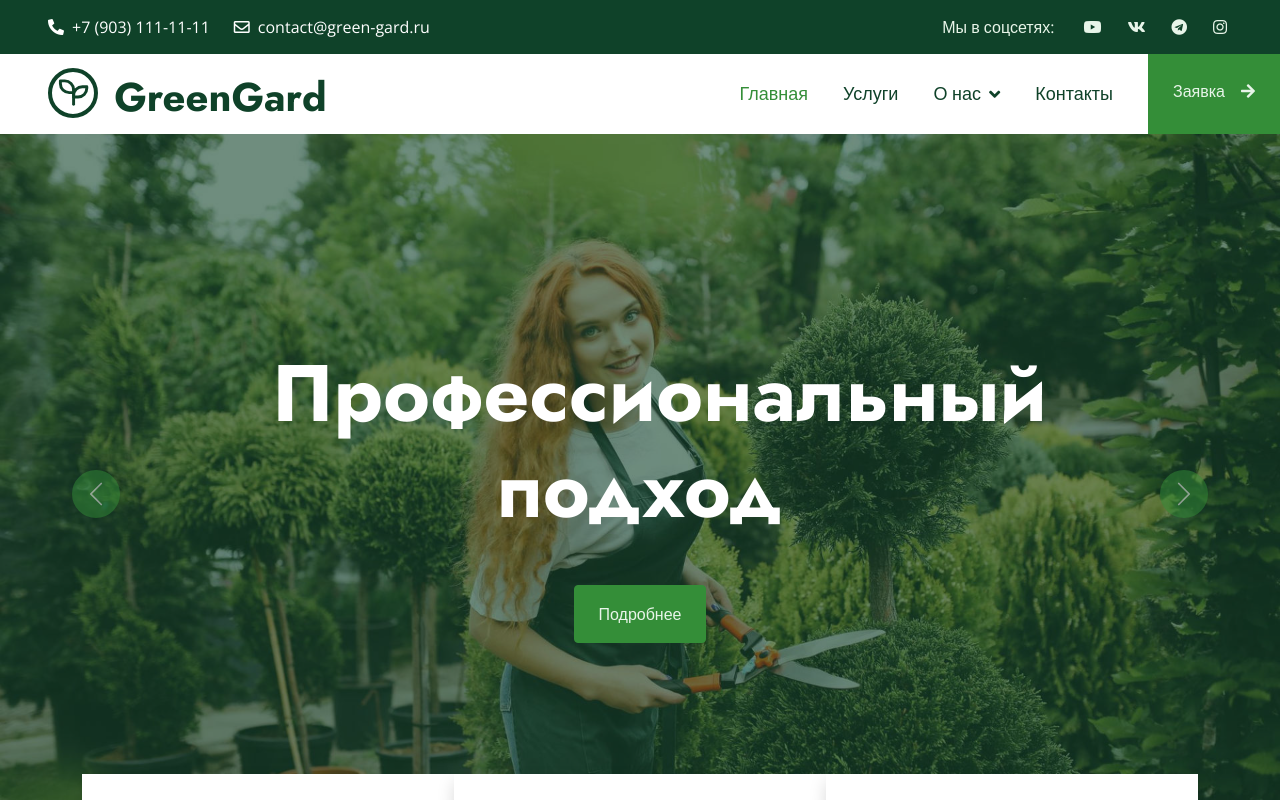
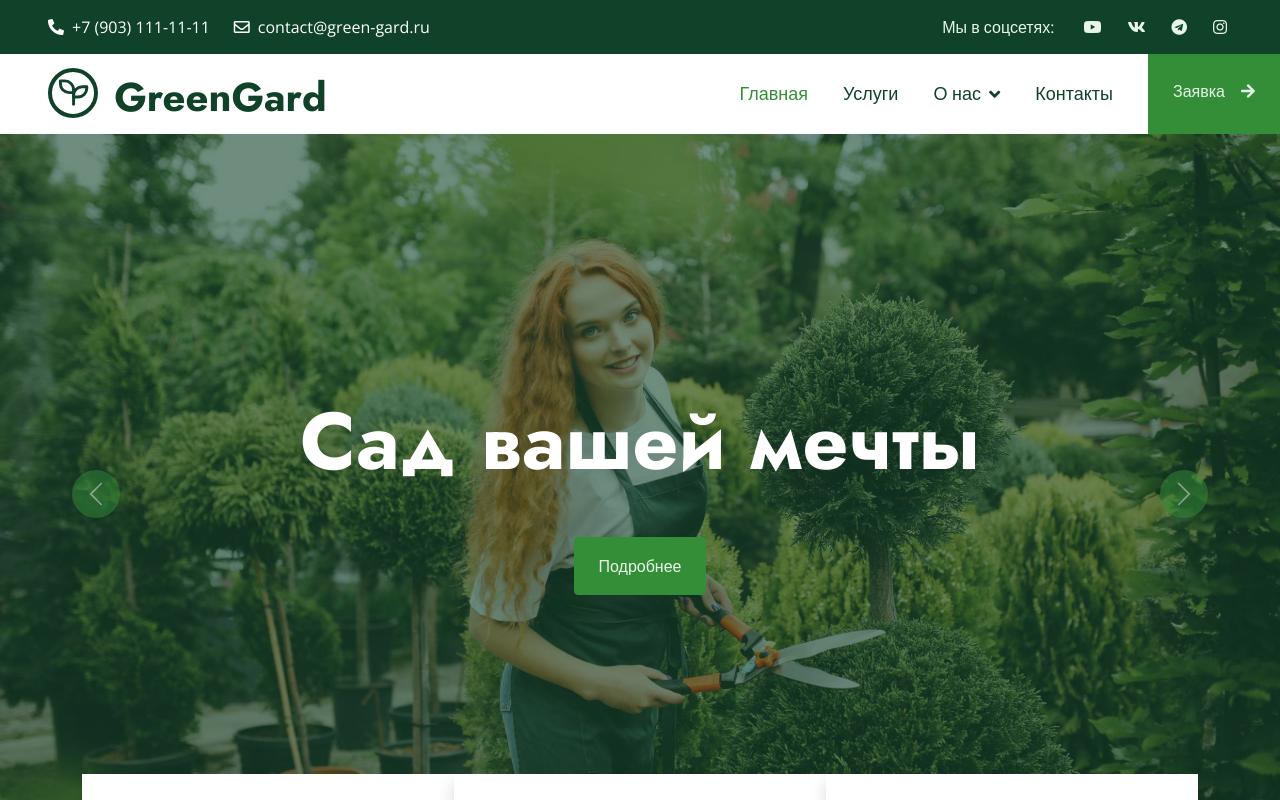
Before and after one commit to smtexx/green-gard, a Next.js app: page /green-gard/ in a window 1280 px wide. Shown: the top 800 px of the page. Built offline with nearby package versions, Linux system fonts and the light colour scheme.

Commit message:
Minor changes

```diff
--- a/components/MetaTags/MetaTags.jsx
+++ b/components/MetaTags/MetaTags.jsx
@@ -41,7 +41,7 @@ export default function MetaTags() {
       <meta property="og:type" content="website" />
       <meta
         property="og:url"
-        content="https://smtexx.github.io/focus"
+        content="https://smtexx.github.io/green-gard"
       />
       <meta
         property="og:title"
--- a/pages/index.jsx
+++ b/pages/index.jsx
@@ -32,7 +32,7 @@ export default function Home() {
                   <div className="row justify-content-center">
                     <div className="col-lg-8">
                       <h1 className="display-1 text-white mb-5 animated slideInDown">
-                        Профессиональный подход
+                        Сад вашей мечты
                       </h1>
                       <a
                         href=""
@@ -631,7 +631,7 @@ export default function Home() {
       <section
         className="container-fluid quote my-5 py-5"
         data-parallax="scroll"
-        data-image-src="img/carousel-2.jpg"
+        data-image-src="img/carousel-3.jpg"
         id="quote"
       >
         <div className="container py-5">
```
Also changed, not shown: public/img/carousel-3.jpg, 12 other files (tests, documents, lock files or other folders).
